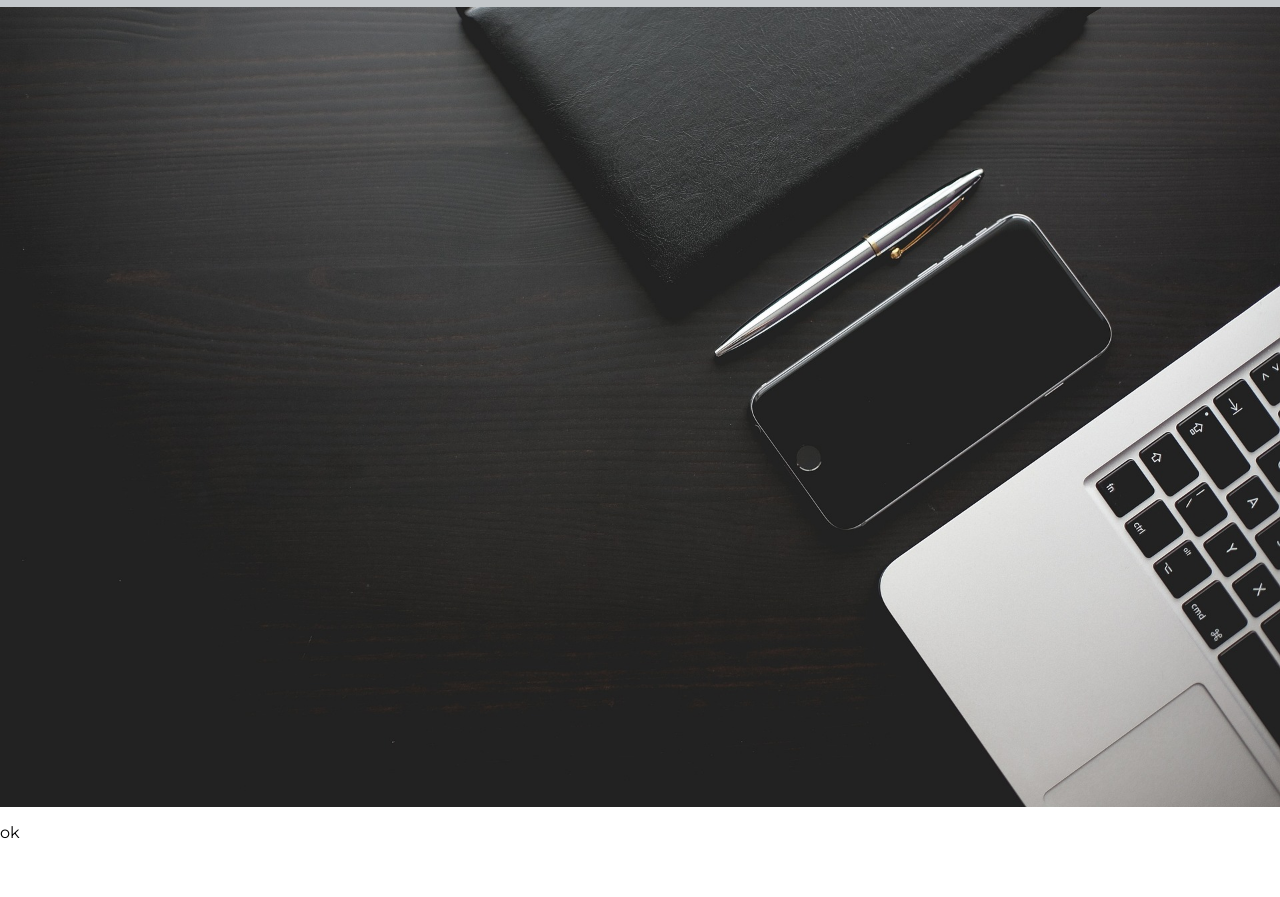
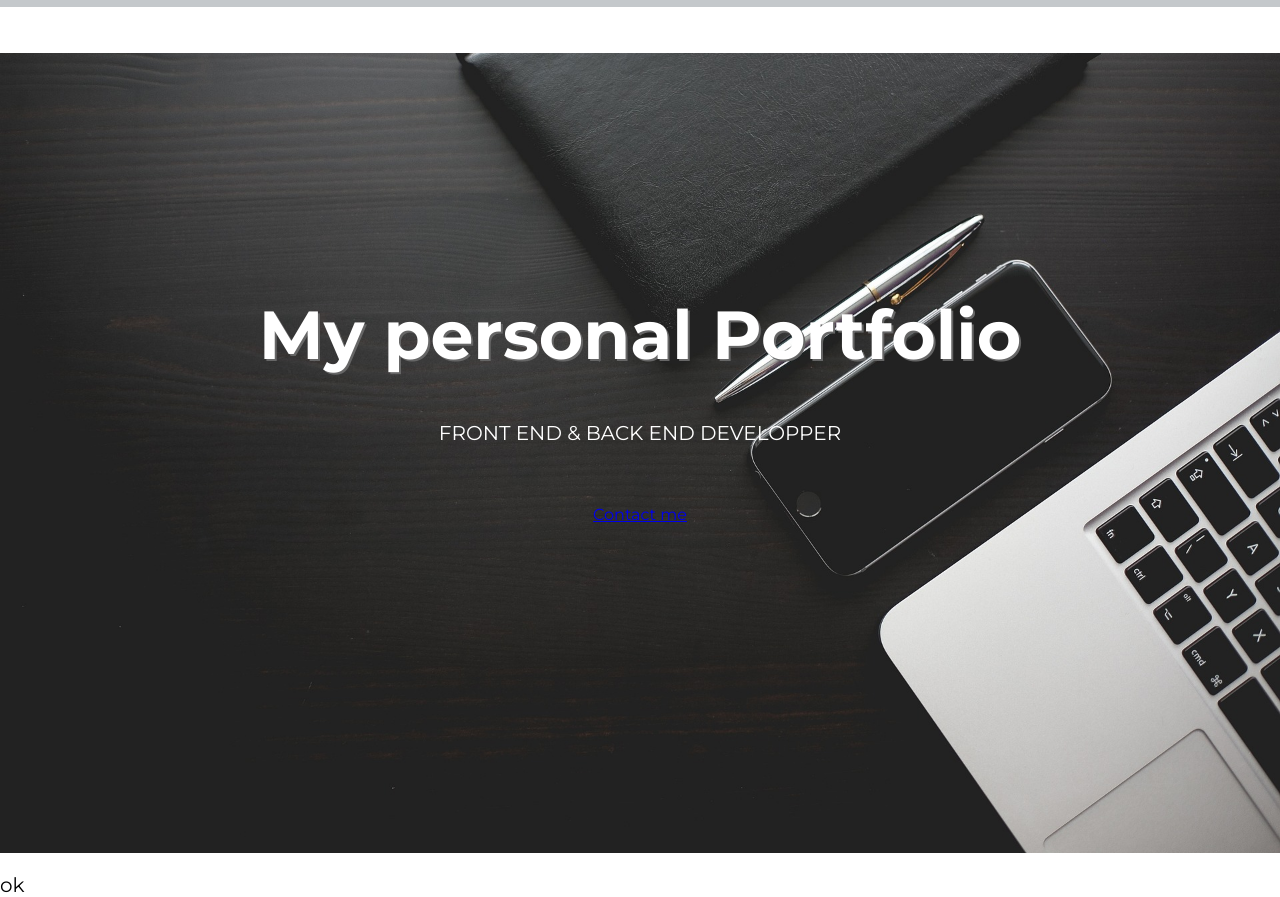
Before and after one commit to hajar9495/project-css, a plain HTML site: page src/pages/index.html in a window 1280 px wide. Shown: the part 53-950 px from the top of the page. Before the commit the page ends 895 px from the top, so only its background shows below. Drawn offline with Linux system fonts and the light colour scheme.

Commit message:
mise en page du container-wrappper

```diff
--- a/src/css/style.css
+++ b/src/css/style.css
@@ -17,7 +17,7 @@ body {
 header {
   height: 60px;
   background-color: #c4c8cb;
-  position: sticky;
+  margin: 0;
 }
 
 /* settting de l'image */
@@ -80,3 +80,25 @@ header img {
   height: 100%;
   width: 100%;
 }
+.container-wrapper {
+  margin: 0 auto;
+  text-align: center;
+  width: 80%;
+  position: relative;
+  top: 30%;
+}
+.container-wrapper p {
+  text-transform: uppercase;
+  color: #fff;
+  margin: 20px 0px 60px 0px;
+}
+
+h1 {
+  font-size: 68px;
+  color: #fff;
+  text-shadow: 2px 2px #666;
+}
+
+p {
+  font-size: 20px;
+}
--- a/src/pages/index.html
+++ b/src/pages/index.html
@@ -29,7 +29,11 @@
     </header>
 
     <div id="container-bg">
-      <div class="container-wrapper"></div>
+      <div class="container-wrapper">
+        <h1>My personal Portfolio</h1>
+        <p>Front end & Back end developper</p>
+        <a href="contact.html">Contact me</a>
+      </div>
     </div>
     <div class="autre">
       <p>ok</p>
```
